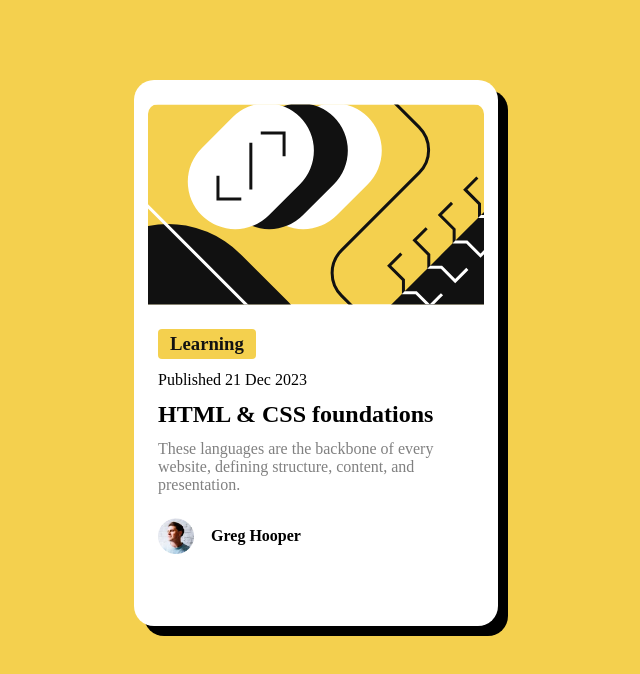
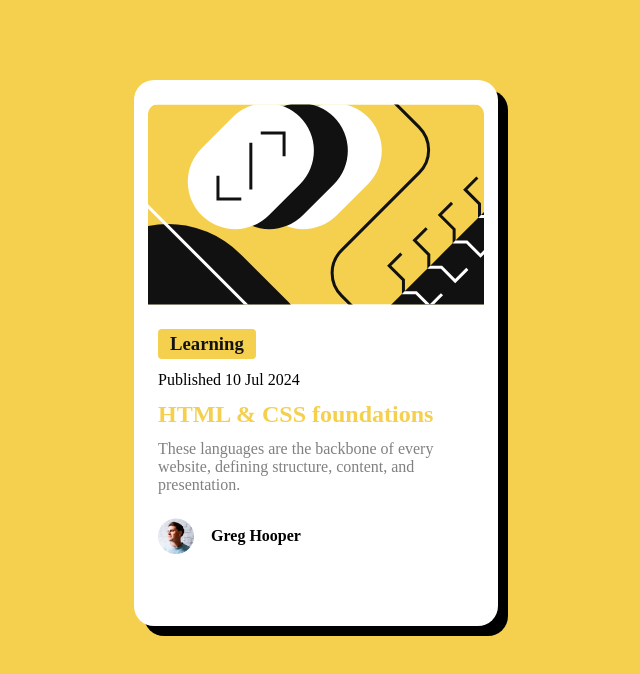
Before and after one commit to KingSlayer3x/Blog-preview, a plain HTML site: page index.html in a window 1280 px wide. In both pictures the pointer is over the element "HTML & CSS foundations". Shown: the whole page, without its empty margins (324-964 px from the left). Drawn offline with Linux system fonts and the light colour scheme.

Commit message:
date change

```diff
--- a/index.html
+++ b/index.html
@@ -18,7 +18,7 @@
     <div class="content pad24 padlr">
       <h3 class="pad12 category">Learning</h3>
 
-      <p class="pad12 publishdate">Published 21 Dec 2023</p>
+      <p class="pad12 publishdate">Published 10 Jul 2024</p>
 
       <h2 class="pad12 title">HTML & CSS foundations</h2>
 
--- a/style.css
+++ b/style.css
@@ -57,6 +57,10 @@ body{
     font-weight: 800;
     font-family: Figtree;
 }
+.title:hover{
+    color: hsl(47, 88%, 63%);
+    cursor: pointer;
+}
 .description{
     color: hsl(0, 0%, 50%);
     font-family: Figtree;
```
